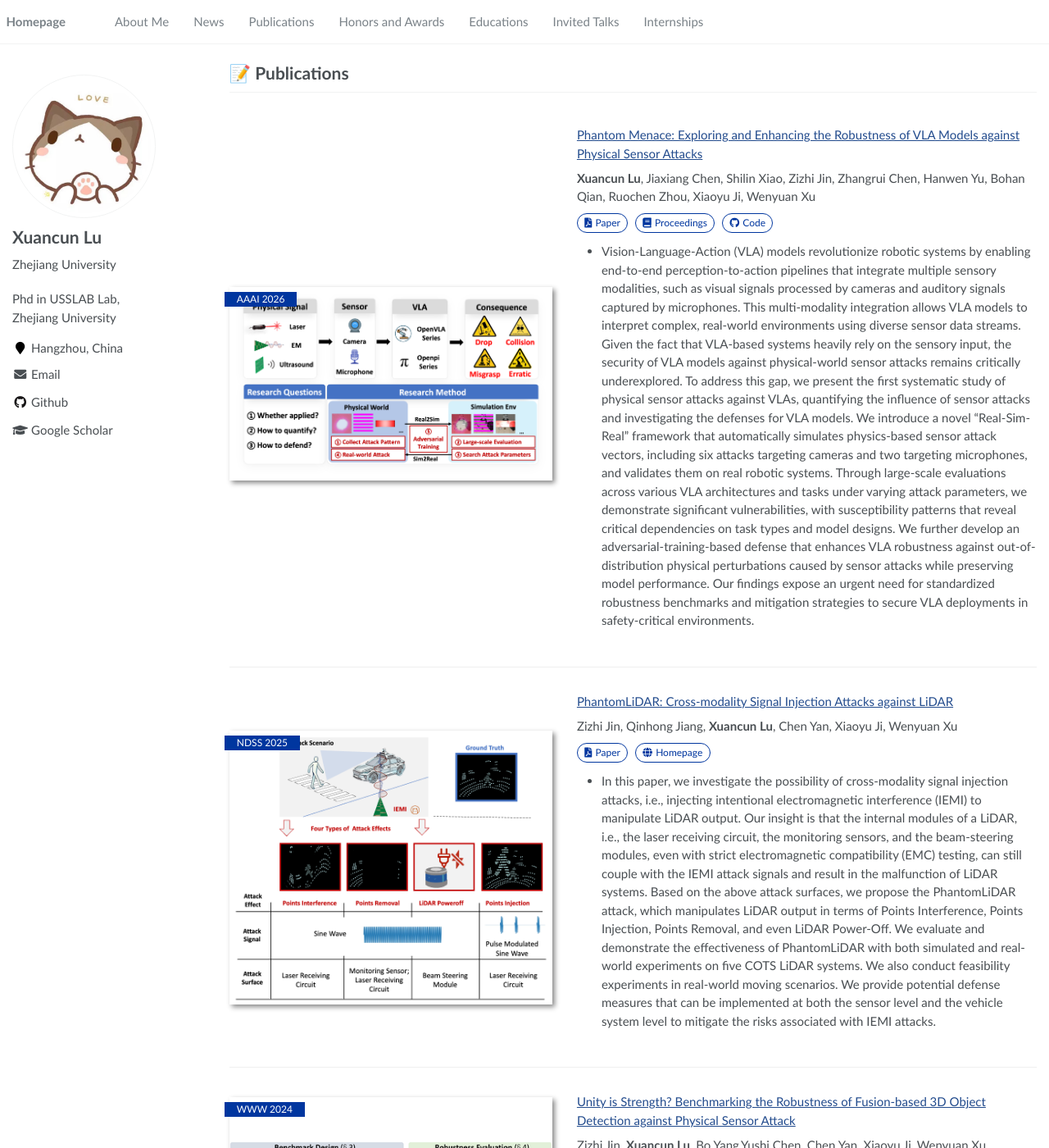
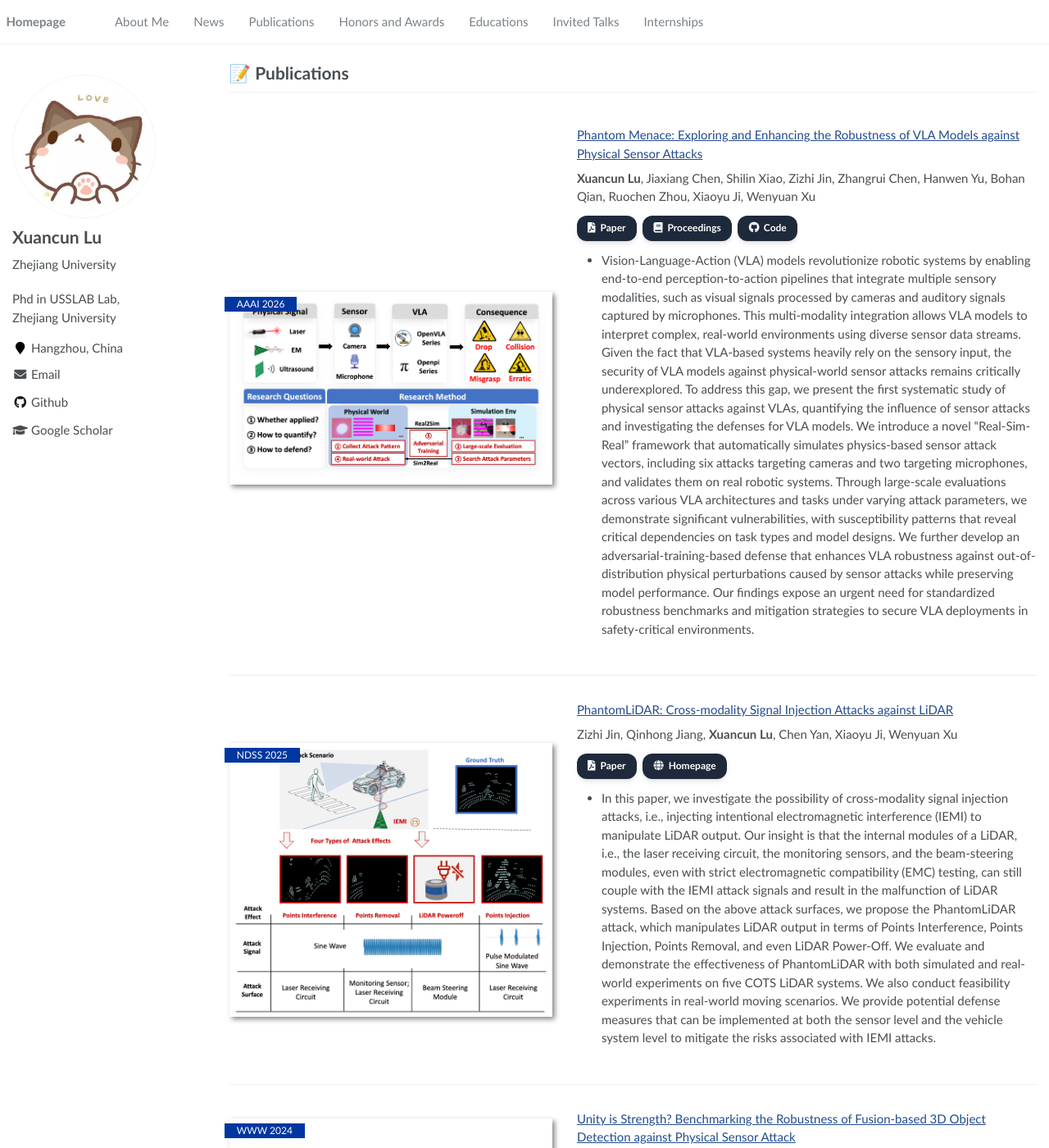
Before and after one commit to ZJUshine/ZJUshine.github.io, a Jekyll site: the page built from _pages/about.md, in a window 1280 px wide and 1400 px high, scrolled down 300 px. Shown: the whole window at 82% size. Built offline with Jekyll 4.4.1, drawn with Linux system fonts in a browser that asks for light colours; some of the changed text lies outside the part shown.

Commit message:
Refactor about page to comment out sections on honors, awards, and internships; enhance button styles and layout in CSS for improved user experience.

```diff
--- a/assets/css/main.scss
+++ b/assets/css/main.scss
@@ -87,28 +87,62 @@
 
 }
 
+/* Buttons styled after eliahuhorwitz/Academic-project-page-template
+   (.button.is-dark: dark slate, rounded, shadow, blue lift on hover) */
+$btn-dark:        #1e293b;
+$btn-hover:       #2563eb;
+$btn-radius:      12px;
+$btn-shadow-md:   0 4px 6px -1px rgba(0, 0, 0, .1), 0 2px 4px -2px rgba(0, 0, 0, .1);
+$btn-shadow-lg:   0 10px 15px -3px rgba(0, 0, 0, .1), 0 4px 6px -4px rgba(0, 0, 0, .1);
+$btn-transition:  all .3s cubic-bezier(.4, 0, .2, 1);
+
 .paper-links {
-    margin: .4em 0 .6em 0;
+    display: flex;
+    flex-wrap: wrap;
+    gap: .5em;
+    margin: .8em 0 .8em 0;
 
     a {
-        display: inline-block;
-        margin: .2em .4em .2em 0;
-        padding: .15em .7em;
-        border: 1px solid #00369f;
-        border-radius: 1em;
-        color: #00369f;
+        display: inline-flex;
+        align-items: center;
+        justify-content: center;
+        gap: .5em;
+        padding: .55em 1.1em;
+        border: none;
+        border-radius: $btn-radius;
+        background-color: $btn-dark;
+        color: #fff;
         font-size: .8em;
+        font-weight: 600;
+        line-height: 1.5;
         text-decoration: none;
         white-space: nowrap;
+        box-shadow: $btn-shadow-md;
+        transition: $btn-transition;
 
-        &:hover {
-            color: white;
-            background-color: #00369f;
+        &:hover,
+        &:focus {
+            background-color: $btn-hover;
+            color: #fff;
             text-decoration: none;
+            transform: translateY(-2px);
+            box-shadow: $btn-shadow-lg;
+        }
+
+        &:active {
+            transform: translateY(0);
+            box-shadow: $btn-shadow-md;
         }
 
         i {
-            margin-right: .35em;
+            font-size: 1.05em;
+            line-height: 1;
+        }
+    }
+
+    @media (max-width: 480px) {
+        a {
+            flex: 1 1 auto;
         }
     }
 }
```
Also changed, not shown: _pages/about.md (+3 -3 lines).
